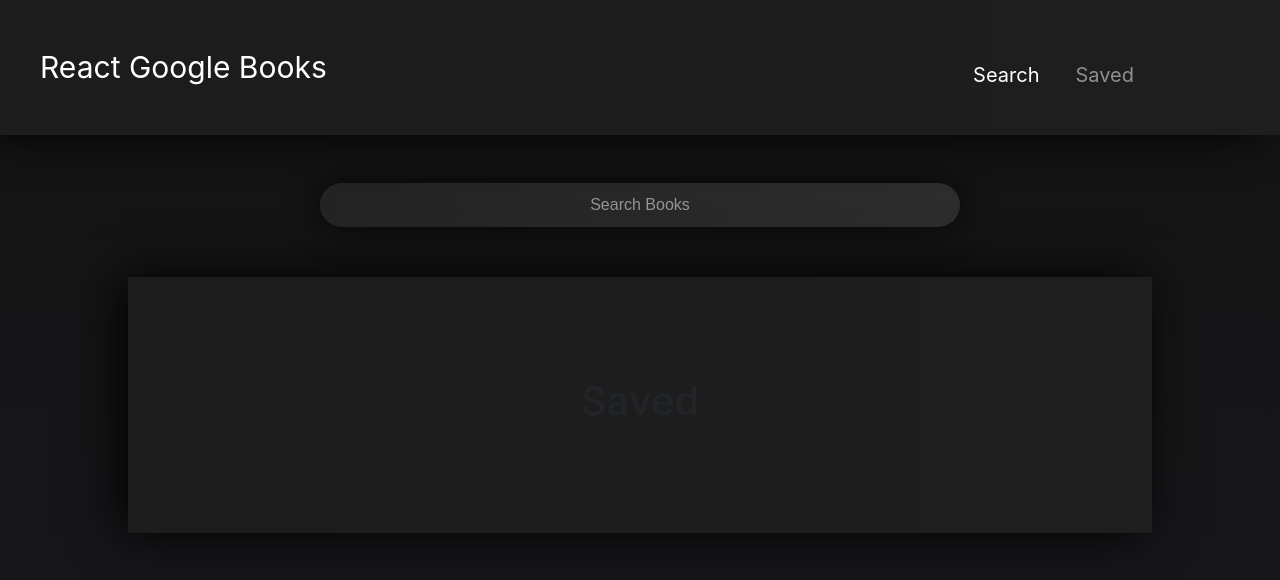
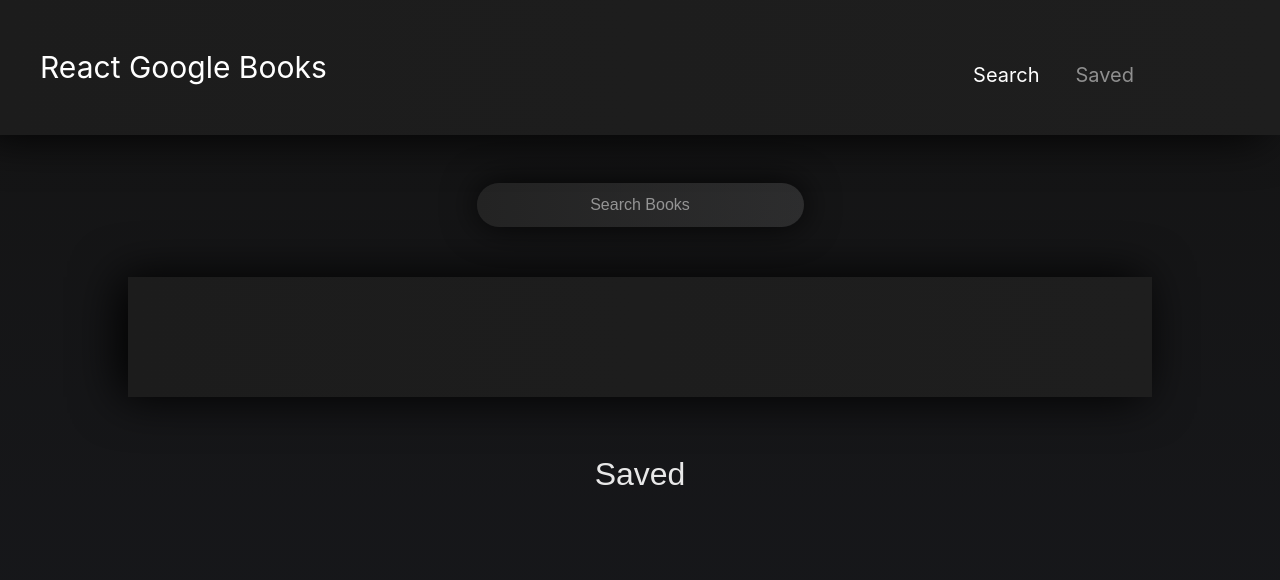
Before and after one commit to anusontarangkul/google-book-search, a React (Create React App) app in the folder client/: page /saved in a window 1280 px wide. Shown: the top 580 px of the page. Built offline with nearby package versions, Linux system fonts and the light colour scheme.

Commit message:
Created pageBanner component

```diff
--- a/client/src/App.js
+++ b/client/src/App.js
@@ -4,6 +4,7 @@ import Wrapper from "./components/Wrapper";
 import Banner from "./components/Banner";
 import Search from "./components/Search";
 import Results from "./components/Results";
+import SavedBanner from "./components/SavedBanner";
 import GoogleBooks from "./utils/GetBooks";
 import API from "./utils/api";
 
@@ -43,6 +44,7 @@ function App() {
         <Banner />
           <Search handleSearch={handleSearch} />
           <Results results={resultState} handleSave = {handleSave}/>
+          <SavedBanner/>
       </Wrapper>
     </div>
   );
--- a/client/src/components/Results/index.js
+++ b/client/src/components/Results/index.js
@@ -2,12 +2,7 @@ import React from "react";
 import "./style.css";
 
 function Results({results, handleSave}) {
-  return <article className="resultsContainer container-fluid d-flex justify-content-center">
-    <div class="row justify-content-md-center">
-    <div class="col-12">
-    <h1 className="pageHeader">Saved</h1>
-    </div>
-  </div>
+  return <article className="resultsContainer container container-fluid d-flex justify-content-center">
 
     {results.map((cards, index)  => (
       <div key={index} class="card">
--- a/client/src/components/Results/style.css
+++ b/client/src/components/Results/style.css
@@ -9,8 +9,9 @@
 }
 
 .pageHeader{
-  width: 100%;
+  width: 100% !important;
   padding: 40px;
+  margin:50px;
 }
 
 .row{
--- a/client/src/components/Saved/index.js
+++ b/client/src/components/Saved/index.js
@@ -3,9 +3,7 @@ import "./style.css";
 
 function Saved(saved) {
   return <article className="savedContainer container-fluid d-flex justify-content-center">
-  <div class="row">
-    <h1 className="pageHeader">Saved</h1>
-  </div>
+
   {saved.map((cards, index)  => (
     <div key={index} class="card">
       <div class="body">
--- /dev/null
+++ b/client/src/components/SavedBanner/index.js
@@ -0,0 +1,15 @@
+import React from "react";
+import "./style.css";
+
+function SavedBanner(props) {
+  return (
+  <div>
+    <div class="container d-flex justify-content-center">
+      <h2 className="pageHeader">Saved</h2>
+    </div>
+  </div>
+  )
+
+}
+
+export default SavedBanner;
--- /dev/null
+++ b/client/src/components/SavedBanner/style.css
@@ -0,0 +1,8 @@
+
+.pageHeader{
+    margin-top: 48px;
+    width: 50%;
+    padding:10px;
+    color:  rgba(255, 255, 255, 0.9) !important;
+    font-family: "Poppins", sans-serif;
+  }
--- a/client/src/components/Search/index.js
+++ b/client/src/components/Search/index.js
@@ -6,6 +6,7 @@ function Search(props) {
   //console.log(inputRef.current.value)
   return (
   <div>
+    <div class="container d-flex justify-content-center">
       <form onSubmit={(event) => props.handleSearch(event, inputRef.current.value) }>
         <input
         type="text"
@@ -14,6 +15,7 @@ function Search(props) {
         placeholder="Search Books" />
       </form>
     </div>
+  </div>
   )
 
 }
--- a/client/src/components/Search/style.css
+++ b/client/src/components/Search/style.css
@@ -1,7 +1,9 @@
 input {
   margin-top: 48px;
-  width: 50%;
+  width: 100% !important;
   padding:10px;
+  padding-left:60px;
+  padding-right:60px;
   background: linear-gradient(to right, rgb(35, 35, 35), rgb(255, 255, 255, .1));
   border:none;
   color:  rgba(255, 255, 255, 0.9) !important;
```
Lines whose indentation alone changed are shown as unchanged.
